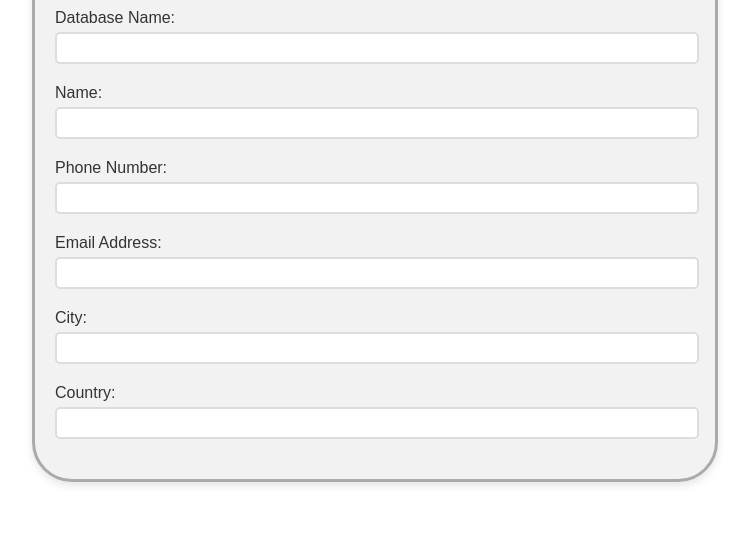
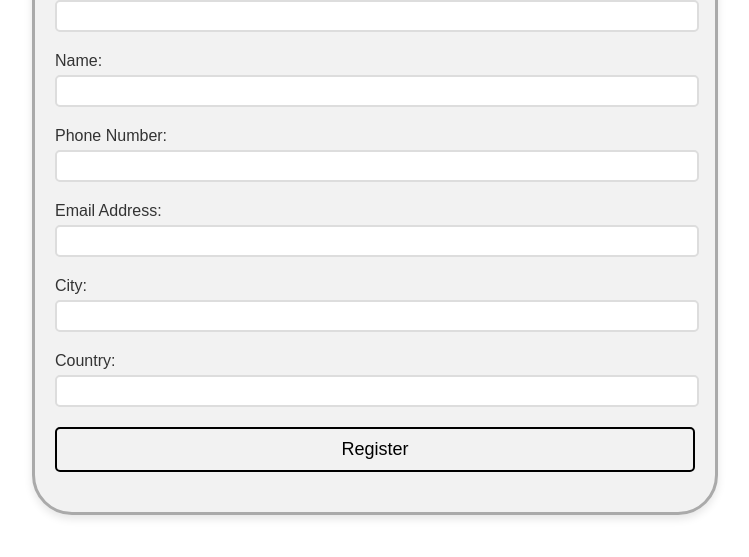
Before and after one commit to JoshiPrarthi/eadc_prac10_task, a website: page public/index.html in a window 1280 px wide. Shown: the part 201-758 px from the top of the page, without its empty margins (265-1014 px from the left). Drawn offline with Linux system fonts and the light colour scheme.

Commit message:
Update index.html

```diff
--- a/public/index.html
+++ b/public/index.html
@@ -129,3 +129,11 @@
             <label for="country">Country:</label>
             <input type="text" id="country" name="country" required>
         </div>
+        <div class="form-group">
+            <input type="submit" value="Register">
+        </div>
+    </form>
+</div>
+
+</body>
+</html>
```
